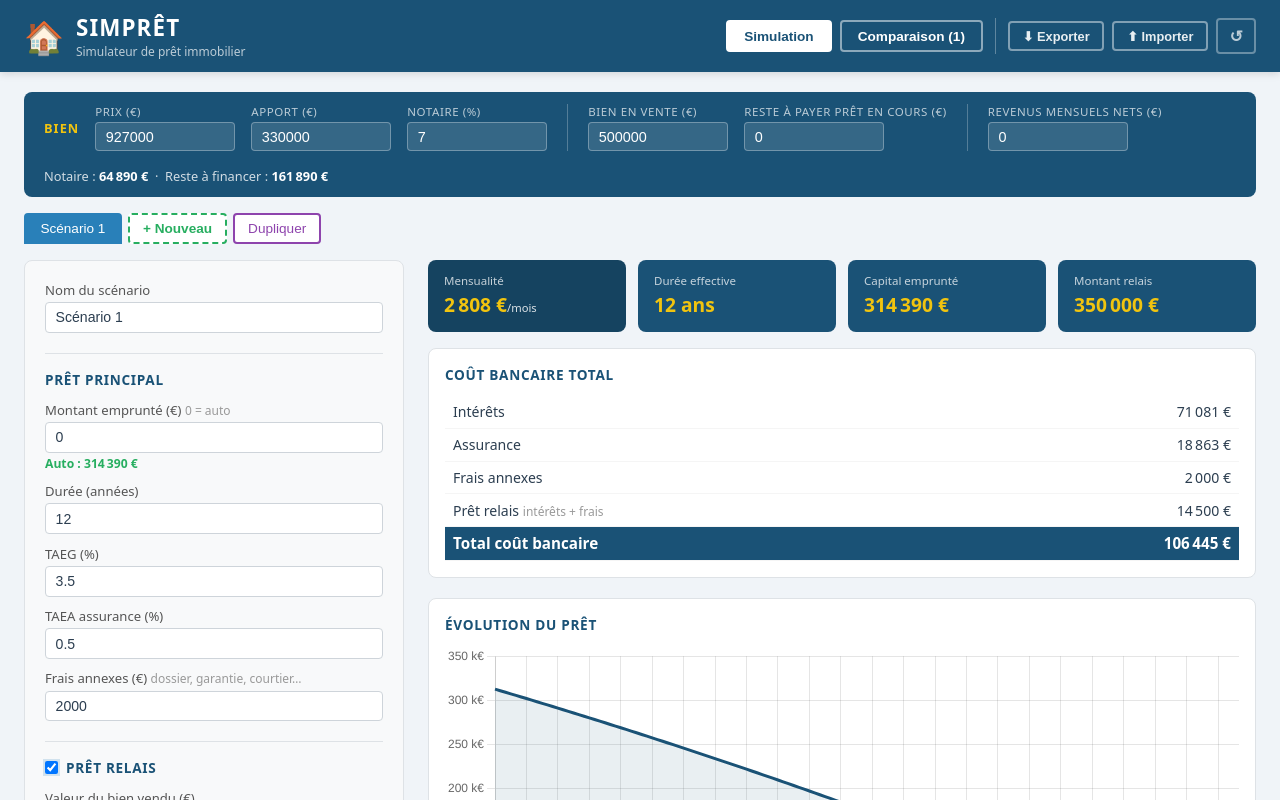
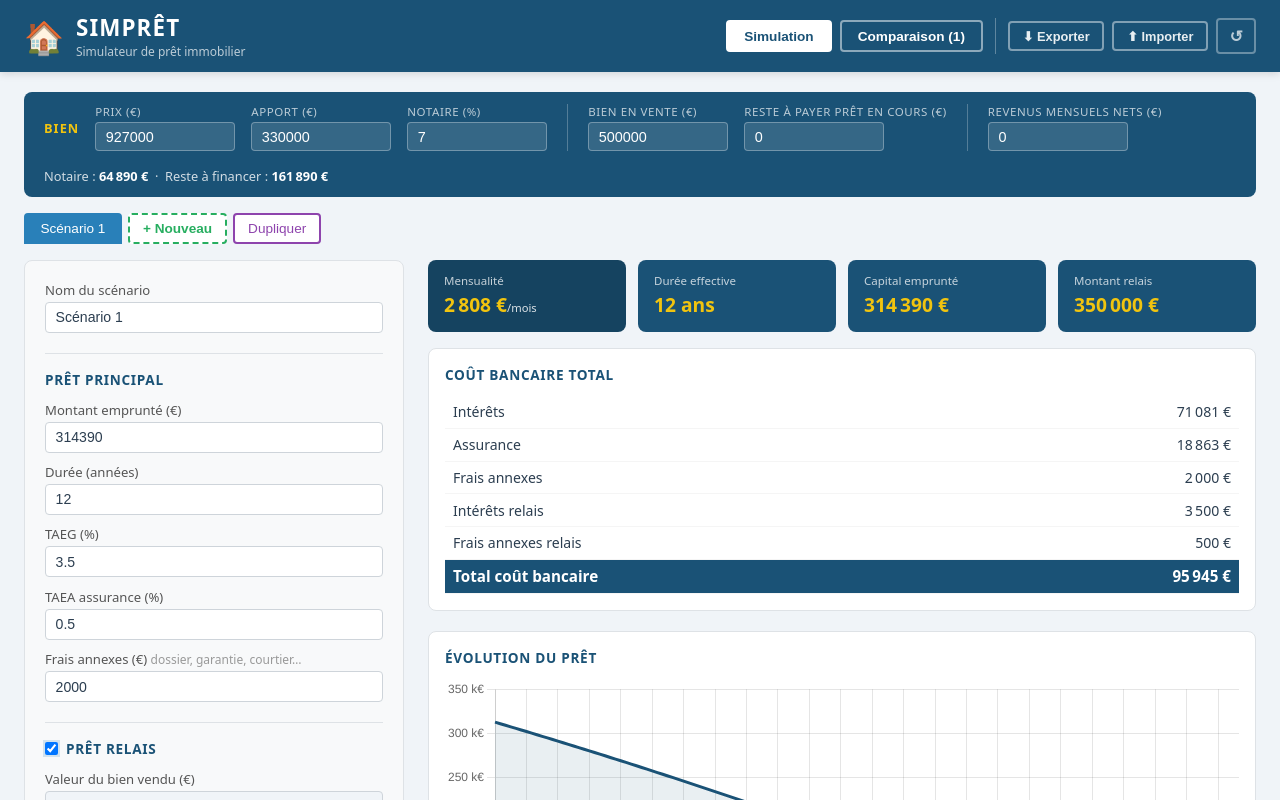
Before and after one commit to imercier/simpret, a Svelte app: page / in a window 1280 px wide. Both pictures are taken after a click on the label "PRÊT RELAIS". Shown: the top 800 px of the page. Built offline with nearby package versions, Linux system fonts and the light colour scheme.

Commit message:
ajout detail IRA et durée effective prêt relais

```diff
--- a/src/components/ComparaisonView.svelte
+++ b/src/components/ComparaisonView.svelte
@@ -20,6 +20,7 @@
     ['Frais annexes',            pairs.map(p => formatEUR(p.r.couts.fraisAnnexes))],
     ...(pairs.some(p => p.r.couts.coutPretRelais > 0) ? [['Intérêts relais', pairs.map(p => p.r.couts.coutPretRelais > 0 ? formatEUR(p.r.couts.coutPretRelais) : '—')]] : []),
     ...(pairs.some(p => p.r.couts.fraisAnnexesRelais > 0) ? [['Frais annexes relais', pairs.map(p => p.r.couts.fraisAnnexesRelais > 0 ? formatEUR(p.r.couts.fraisAnnexesRelais) : '—')]] : []),
+    ...(pairs.some(p => p.r.couts.ira > 0) ? [['IRA (art. L313-47)', pairs.map(p => p.r.couts.ira > 0 ? formatEUR(p.r.couts.ira) : '—')]] : []),
     ['Sous-total crédit',        pairs.map(p => formatEUR(p.r.couts.sousTotal))],
   ] as [string, string[]][];
 
@@ -37,6 +38,7 @@
           { label: 'Assurance',     data: pairs.map(p => p.r.couts.coutAssurance),     backgroundColor: '#f39c12' },
           { label: 'Frais annexes', data: pairs.map(p => p.r.couts.fraisAnnexes),      backgroundColor: '#95a5a6' },
           { label: 'Frais relais',  data: pairs.map(p => p.r.couts.fraisAnnexesRelais + p.r.couts.coutPretRelais), backgroundColor: '#2980b9' },
+          { label: 'IRA',           data: pairs.map(p => p.r.couts.ira),                                            backgroundColor: '#8e44ad' },
         ],
       },
       options: {
--- a/src/components/RecapCouts.svelte
+++ b/src/components/RecapCouts.svelte
@@ -62,10 +62,20 @@
           <td>Frais annexes</td>
           <td class="montant">{formatEUR(res.couts.fraisAnnexes)}</td>
         </tr>
-        {#if res.couts.coutPretRelais > 0}
+        {#if res.couts.coutPretRelais > 0 || res.couts.fraisAnnexesRelais > 0}
           <tr>
-            <td>Prêt relais <small>intérêts + frais</small></td>
-            <td class="montant">{formatEUR(res.couts.coutPretRelais + res.couts.fraisAnnexesRelais)}</td>
+            <td>Intérêts relais</td>
+            <td class="montant">{formatEUR(res.couts.coutPretRelais)}</td>
+          </tr>
+          <tr>
+            <td>Frais annexes relais</td>
+            <td class="montant">{formatEUR(res.couts.fraisAnnexesRelais)}</td>
+          </tr>
+        {/if}
+        {#if res.couts.ira > 0}
+          <tr>
+            <td>IRA <small>art. L313-47</small></td>
+            <td class="montant">{formatEUR(res.couts.ira)}</td>
           </tr>
         {/if}
         <tr class="total">
--- a/src/components/ScenarioEditor.svelte
+++ b/src/components/ScenarioEditor.svelte
@@ -41,9 +41,8 @@
   <section>
     <h3>Prêt principal</h3>
     <div class="field">
-      <label>Montant emprunté (€) <small>0 = auto</small></label>
-      <input type="number" value={scenario.montantEmprunte} min="0" on:change={onNum('montantEmprunte')} />
-      <span class="hint">{res ? 'Auto : ' + formatEUR(res.montantEmprunte) : ''}</span>
+      <label>Montant emprunté (€) {#if scenario.montantEmprunte > 0}<small>0 = auto</small>{/if}</label>
+      <input type="number" value={scenario.montantEmprunte === 0 && res ? res.montantEmprunte : scenario.montantEmprunte} min="0" on:change={onNum('montantEmprunte')} />
     </div>
     <div class="field">
       <label>Durée (années)</label>
@@ -82,8 +81,13 @@
         <span class="hint">→ Montant relais : {formatEUR(montantRelais)}</span>
       </div>
       <div class="field">
-        <label>Durée du relais (mois)</label>
+        <label>Durée contractuelle max (mois)</label>
         <input type="number" value={scenario.pretRelaisDureeMois} min="1" max="24" on:change={onNum('pretRelaisDureeMois')} />
+      </div>
+      <div class="field">
+        <label>Durée effective (mois) <small>vente réelle du bien</small></label>
+        <input type="number" value={scenario.pretRelaisDureeEffectiveMois} min="1" max={scenario.pretRelaisDureeMois} on:change={onNum('pretRelaisDureeEffectiveMois')} />
+        <span class="hint">Coût calculé sur {Math.min(scenario.pretRelaisDureeEffectiveMois, scenario.pretRelaisDureeMois)} mois</span>
       </div>
       <div class="field">
         <label>Taux du relais (%)</label>
--- a/src/lib/calculs/index.ts
+++ b/src/lib/calculs/index.ts
@@ -17,10 +17,11 @@ export function calculerScenario(p: ScenarioParams, bien: BienCommun): ResultatS
 
   if (p.pretRelaisActif && bien.valeurBienVendu > 0) {
     montantPretRelais = calculerMontantRelais(bien.valeurBienVendu, p.pretRelaisQuotite);
+    const dureeEffective = Math.min(p.pretRelaisDureeEffectiveMois, p.pretRelaisDureeMois);
     const relais = construireEcheancierRelais(
       montantPretRelais,
       p.pretRelaisTaux,
-      p.pretRelaisDureeMois,
+      dureeEffective,
       p.pretRelaisType
     );
     echeancierRelais = relais.echeancier;
@@ -46,6 +47,7 @@ export function calculerScenario(p: ScenarioParams, bien: BienCommun): ResultatS
 
   // Remboursement anticipé
   let mensualiteApres: number | null = null;
+  let ira = 0;
   if (p.remboursementAnticipeActif && p.remboursementAnticipeMontant > 0) {
     const result = appliquerRemboursementAnticipe(
       echeancier,
@@ -59,13 +61,14 @@ export function calculerScenario(p: ScenarioParams, bien: BienCommun): ResultatS
     );
     echeancier = result.echeancier;
     mensualiteApres = result.mensualiteApres;
+    ira = result.ira;
   }
 
   // Coûts
   const coutInterets = echeancier.reduce((s, e) => s + e.partInteret, 0);
   const coutAssurance = echeancier.reduce((s, e) => s + e.assurance, 0);
   const fraisAnnexesRelais = p.pretRelaisActif ? p.pretRelaisfraisAnnexes : 0;
-  const sousTotal = coutInterets + coutAssurance + p.fraisAnnexes + coutPretRelais + fraisAnnexesRelais;
+  const sousTotal = coutInterets + coutAssurance + p.fraisAnnexes + coutPretRelais + fraisAnnexesRelais + ira;
 
   return {
     scenarioId: p.id,
@@ -81,6 +84,7 @@ export function calculerScenario(p: ScenarioParams, bien: BienCommun): ResultatS
       fraisAnnexes: p.fraisAnnexes,
       coutPretRelais,
       fraisAnnexesRelais,
+      ira,
       sousTotal,
     },
     echeancier,
@@ -101,6 +105,7 @@ export function creerScenarioDefaut(): ScenarioParams {
     pretRelaisActif: false,
     pretRelaisQuotite: 70,
     pretRelaisDureeMois: 12,
+    pretRelaisDureeEffectiveMois: 3,
     pretRelaisTaux: 4.0,
     pretRelaisType: 'franchise-partielle',
     pretRelaisfraisAnnexes: 500,
--- a/src/lib/calculs/remboursementAnticipe.ts
+++ b/src/lib/calculs/remboursementAnticipe.ts
@@ -16,9 +16,9 @@ export function appliquerRemboursementAnticipe(
   taeaAnnuel: number,
   montantInitialPourAssurance: number,
   iraActif: boolean
-): { echeancier: EcheanceAmortissement[]; mensualiteApres: number | null } {
+): { echeancier: EcheanceAmortissement[]; mensualiteApres: number | null; ira: number } {
   if (moisRA < 1 || moisRA > echeancier.length) {
-    return { echeancier, mensualiteApres: null };
+    return { echeancier, mensualiteApres: null, ira: 0 };
   }
 
   const echeancierAvant = echeancier.slice(0, moisRA);
@@ -32,7 +32,7 @@ export function appliquerRemboursementAnticipe(
   };
 
   if (nouveauCapital === 0) {
-    return { echeancier: echeancierAvant, mensualiteApres: 0 };
+    return { echeancier: echeancierAvant, mensualiteApres: 0, ira };
   }
 
   const moisRestants = echeancier.length - moisRA;
@@ -55,5 +55,5 @@ export function appliquerRemboursementAnticipe(
 
   suite = suite.map((e, i) => ({ ...e, mois: moisRA + i + 1 }));
 
-  return { echeancier: [...echeancierAvant, ...suite], mensualiteApres };
+  return { echeancier: [...echeancierAvant, ...suite], mensualiteApres, ira };
 }
--- a/src/lib/stores/simulation.ts
+++ b/src/lib/stores/simulation.ts
@@ -13,7 +13,13 @@ function loadBien(): BienCommun {
 function loadScenarios(): ScenarioParams[] {
   try {
     const saved = localStorage.getItem('simpret-scenarios');
-    if (saved) return JSON.parse(saved);
+    if (saved) {
+      const parsed: ScenarioParams[] = JSON.parse(saved);
+      return parsed.map(s => ({
+        pretRelaisDureeEffectiveMois: 3,
+        ...s,
+      }));
+    }
   } catch {}
   return [creerScenarioDefaut()];
 }
```
Also changed, not shown: src/lib/types/index.ts (+7 -5 lines).
